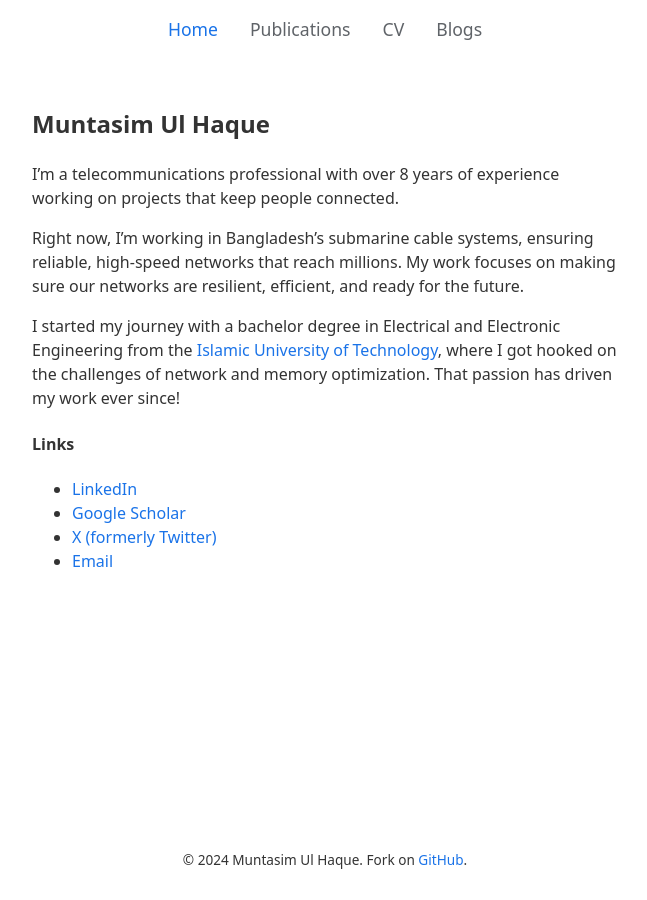
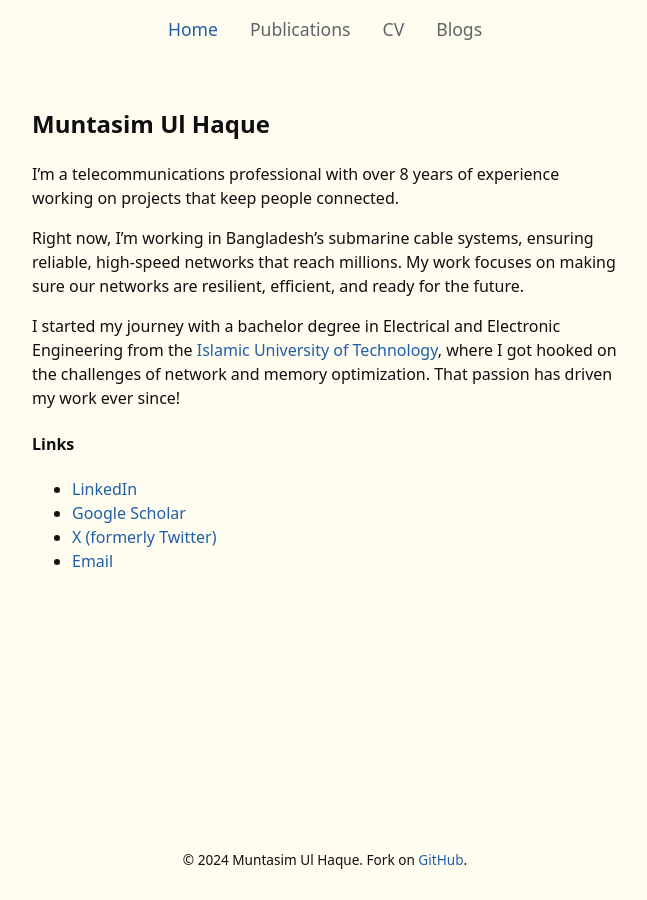
Before and after one commit to muntasimulhaque/muntasimulhaque.github.io, a Jekyll site: the page built from index.md, in a window 1280 px wide. Shown: the whole page, without its empty margins (315-962 px from the left). Built offline with Jekyll 4.4.1, drawn with Linux system fonts in a browser that asks for light colours; our own code applies the rules of GitHub Pages for plain Markdown files.

Commit message:
Update main.css

```diff
--- a/assets/css/main.css
+++ b/assets/css/main.css
@@ -1,8 +1,8 @@
 :root {
-    --primary-color: #333333;
-    --background-color: #ffffff;
-    --text-color: #333333;
-    --link-color: #1a73e8;
+    --primary-color: #100F0F;
+    --background-color: #FFFCF0;
+    --text-color: #100F0F;
+    --link-color: #205EA6;
     --selection-color: #DFEAFB;
     --navigation-menu-color: #5f6368;
     --max-content-width: 650px;
```
